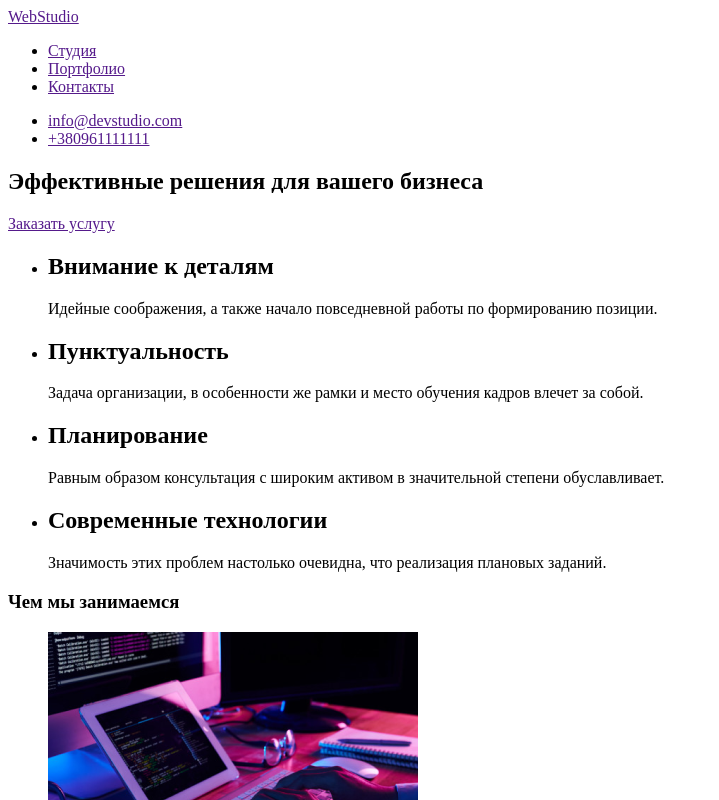
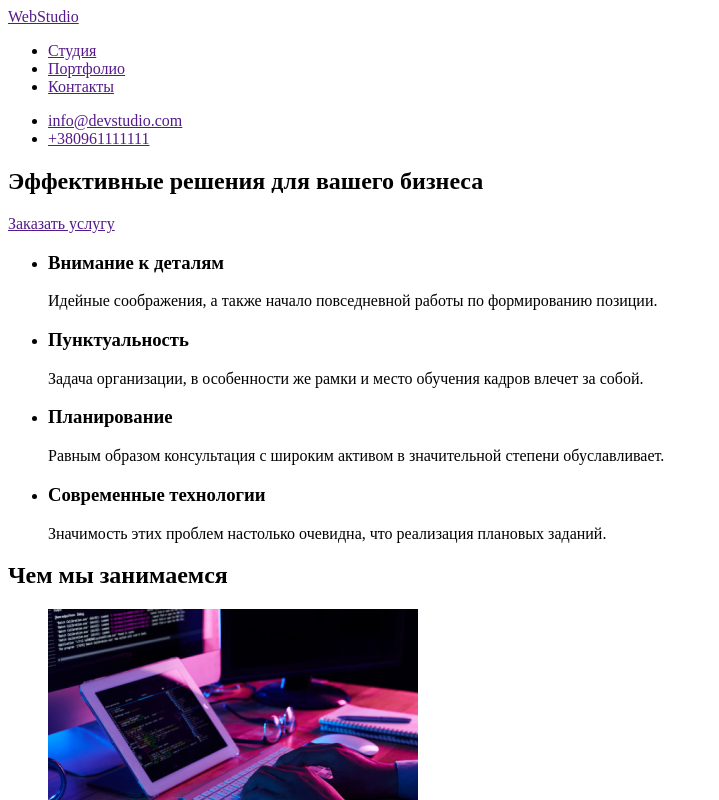
Before and after one commit to Anzhelika-Sinitsyna01/goit-markup-hw-01, a plain HTML site: page index.html in a window 1280 px wide. Shown: the top 800 px of the page, without its empty margins (0-719 px from the left). Drawn offline with Linux system fonts and the light colour scheme.

Commit message:
Update index.html

```diff
--- a/index.html
+++ b/index.html
@@ -31,23 +31,23 @@
                 <section>
                     <ul>
                         <li>
-                            <h2>Внимание к деталям</h2>
+                            <h3>Внимание к деталям</h3>
                             <p>Идейные соображения, а также начало повседневной работы по формированию позиции.</p>
                         </li>
                         <li>
-                            <h2>Пунктуальность</h2>
+                            <h3>Пунктуальность</h3>
                             <p>Задача организации, в особенности же рамки и место обучения кадров влечет за собой.</p>
                         </li>
                         <li>
-                            <h2>Планирование</h2>
+                            <h3>Планирование</h3>
                             <p>Равным образом консультация с широким активом в значительной степени обуславливает.</p>
                         </li>
                         <li>
-                            <h2>Современные технологии</h2>
+                            <h3>Современные технологии</h3>
                             <p>Значимость этих проблем настолько очевидна, что реализация плановых заданий.</p>
                         </li>
                     </ul>
-                    <h3>Чем мы занимаемся</h3>
+                    <h2>Чем мы занимаемся</h2>
                     <ul>
                         <li>
                             <img src="images\img.png" width="370" alt="code">
@@ -61,7 +61,7 @@
                     </ul>
                 </section>
                 <section>
-                    <h3>Наша команда</h3>
+                    <h2>Наша команда</h2>
                     <ul>
                         <li><img src="images\img (1).jpg" width="270" alt="Игорь Демьяненко"></li>
                         <a href="">Игорь Демьяненко</a>
```
